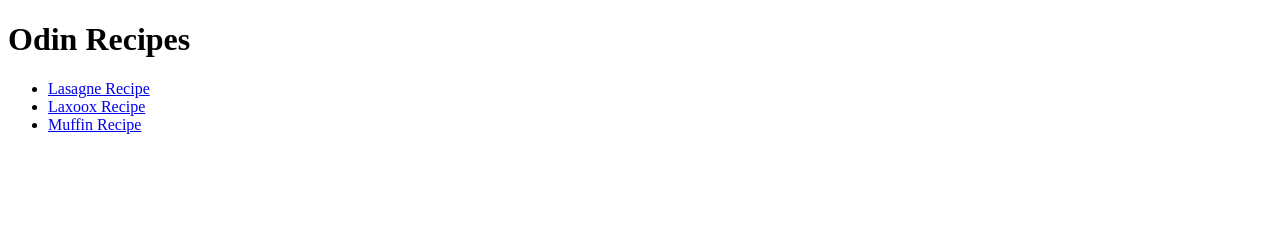
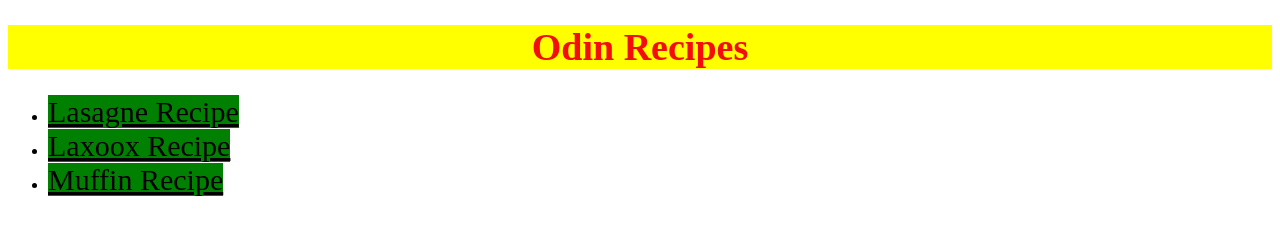
Before and after one commit to AyubElmiSilver/odin-recipes, a plain HTML site: page index.html in a window 1280 px wide. Drawn offline with Linux system fonts and the light colour scheme.

Commit message:
Added CSS style to main html index page

```diff
--- /dev/null
+++ b/index.css
@@ -0,0 +1,14 @@
+.heading {
+    color: rgb(243, 13, 13);
+    background-color: yellow;
+    text-align: center;
+    font-size: 38px;
+}
+
+.first,
+.second,
+.third {
+    color: black;
+    background-color: green;
+    font-size: 30px;
+}
--- a/index.html
+++ b/index.html
@@ -4,13 +4,14 @@
     <meta charset="UTF-8">
     <meta name="viewport" content="width=device-width, initial-scale=1.0">
     <title>Odin Recipes</title>
+    <link href="index.css" rel="stylesheet">
 </head>
 <body>
-    <h1>Odin Recipes</h1>
+    <h1 class="heading">Odin Recipes</h1>
     <ul>
-        <li><a href ="./lasagne.html">Lasagne Recipe</a></li>
-        <li><a href ="./laxoox.html">Laxoox Recipe</a></li>
-        <li><a href ="./muffin.html">Muffin Recipe</a></li>
+        <li><a class ="first" href ="./lasagne.html">Lasagne Recipe</a></li>
+        <li><a class="second" href ="./laxoox.html">Laxoox Recipe</a></li>
+        <li><a class="third" href ="./muffin.html">Muffin Recipe</a></li>
     </ul>
 </body>
 
```
